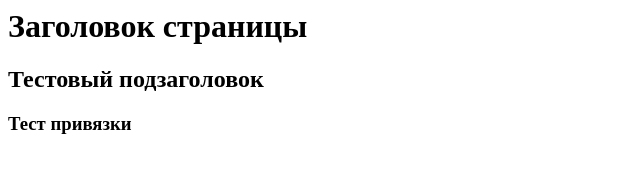
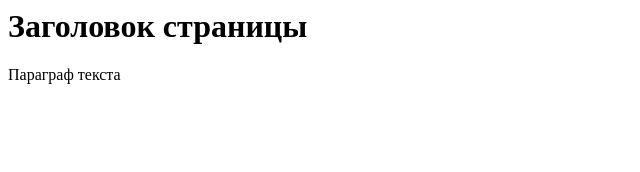
Before and after one commit to dragen62/dragen62.github.io, a plain HTML site: page index.html in a window 1280 px wide. Shown: the whole page, without its empty margins (0-640 px from the left). Drawn offline with Linux system fonts and the light colour scheme.

Commit message:
test commit

```diff
--- a/index.html
+++ b/index.html
@@ -8,11 +8,8 @@
   <h1>
     Заголовок страницы
   </h1>
-  <h2>
-    Тестовый подзаголовок
-  </h2>
-  <h3>
-    Тест привязки
-  </h3>
+  <p>
+    Параграф текста
+  </p>
 </body>
 </html>
```
